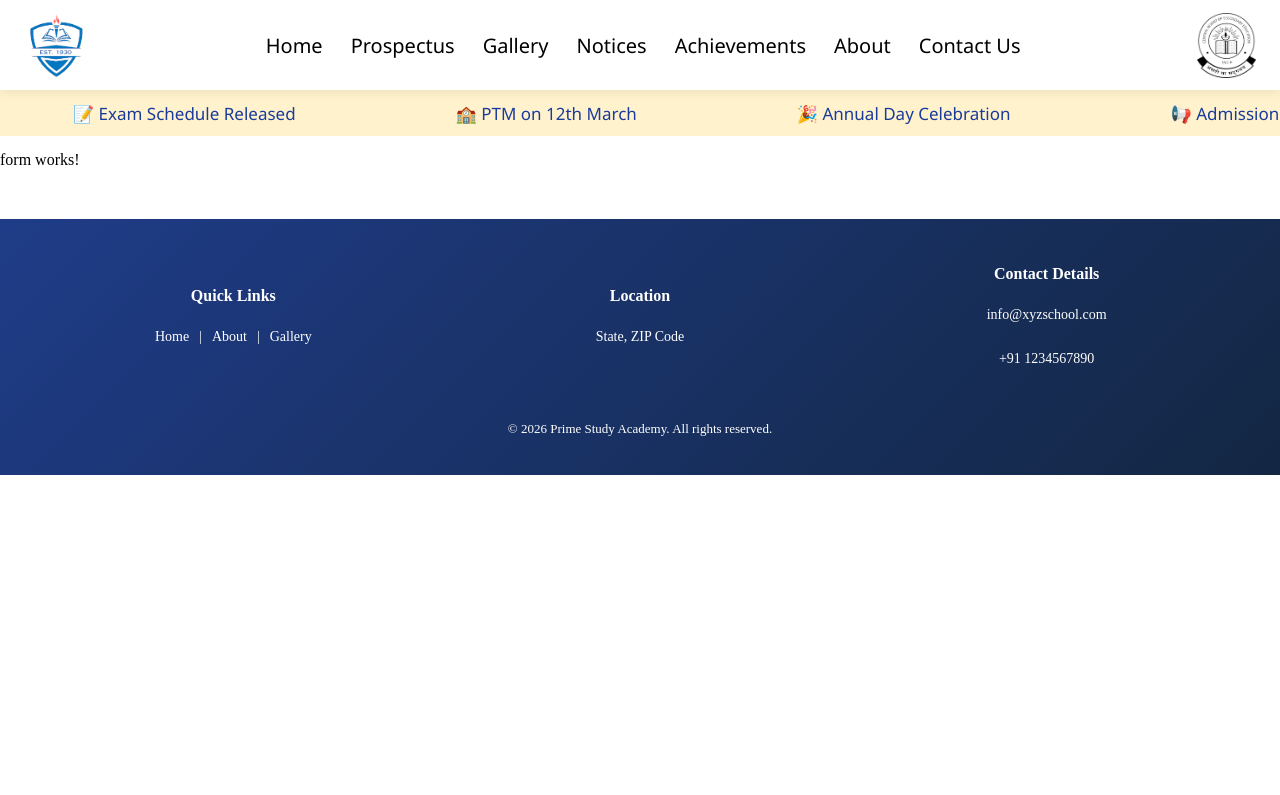
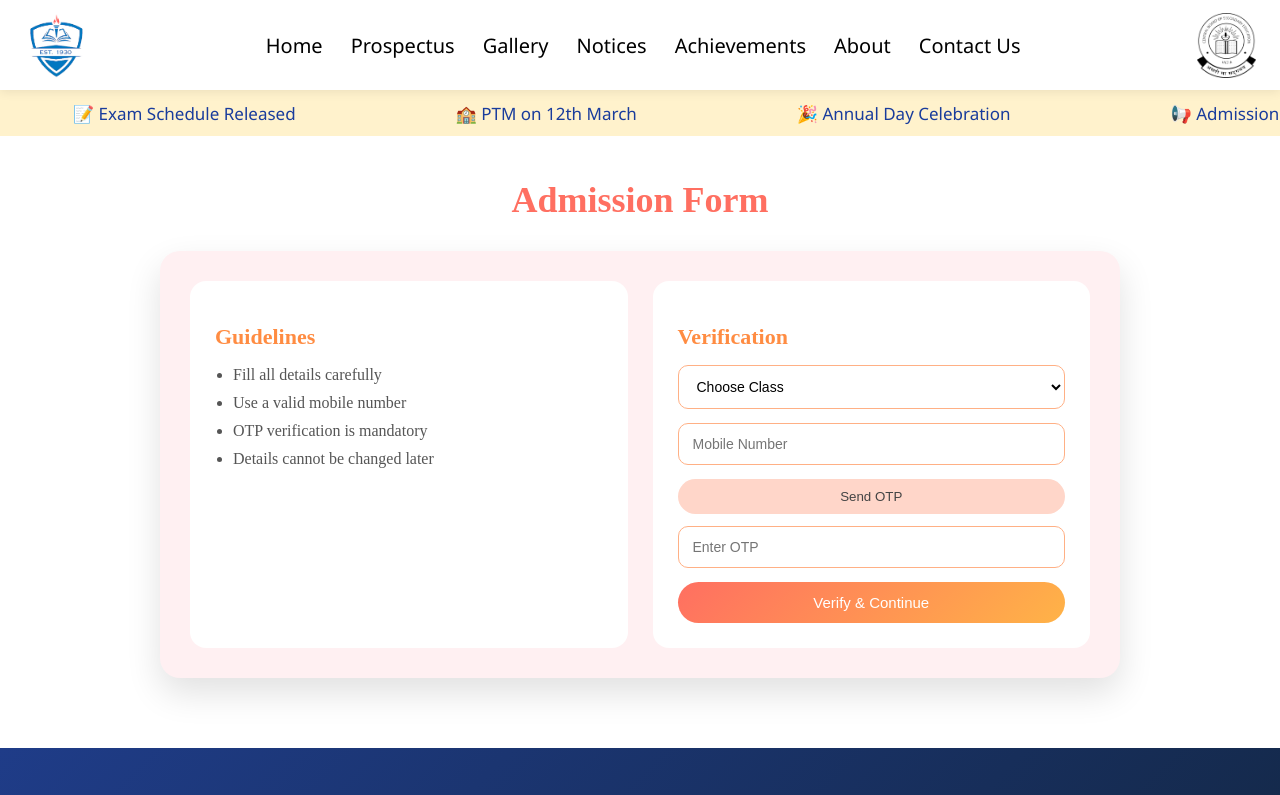
Before and after one commit to AtanuHacks/Student_MS, an Angular app: page /form in a window 1280 px wide. Shown: the top 795 px of the page. Built offline with nearby package versions, Linux system fonts and the light colour scheme.

Commit message:
Added Pre-Fillup page

```diff
--- a/src/app/form/form.css
+++ b/src/app/form/form.css
@@ -0,0 +1,124 @@
+/* Wrapper */
+.pre-form-wrapper {
+  min-height: auto;
+  padding: 40px 20px;
+  display: flex;
+  flex-direction: column;
+  align-items: center;
+  padding: 20px;
+}
+
+/* Title */
+.main-title {
+  font-size: 36px;
+  color: #ff6f61;
+  margin-bottom: 30px;
+  text-align: center;
+}
+
+/* Main card (same as form card feel) */
+.pre-form-card {
+  background: #fff0f2;
+  border-radius: 20px;
+  padding: 30px;
+  width: 100%;
+  max-width: 900px;
+  display: flex;
+  gap: 25px;
+  box-shadow: 0 15px 35px rgba(0, 0, 0, 0.12);
+}
+
+/* Individual boxes */
+.pre-box {
+  flex: 1;
+  background: #ffffff;
+  border-radius: 16px;
+  padding: 25px;
+}
+
+/* Headings */
+.pre-box h2 {
+  color: #ff8c42;
+  margin-bottom: 15px;
+  font-size: 22px;
+}
+
+/* Guidelines */
+.pre-box ul {
+  padding-left: 18px;
+}
+
+.pre-box li {
+  margin-bottom: 10px;
+  color: #555;
+}
+
+
+/* Inputs */
+.pre-box input , .pre-box select {
+  width: 100%;
+  padding: 12px 14px;
+  margin-bottom: 14px;
+  border-radius: 10px;
+  border: 1px solid #ffb085;
+  box-sizing: border-box;
+  outline: none;
+  font-size: 14px;
+}
+
+.pre-box select {
+  width: 100%;
+  padding: 12px 14px;
+  margin-bottom: 14px;
+  border-radius: 10px;
+  border: 1px solid #ffb085;
+  font-size: 14px;
+  outline: none;
+  background: white;
+}
+
+
+/* Buttons */
+.btn-primary {
+  width: 100%;
+  padding: 12px;
+  border-radius: 25px;
+  border: none;
+  background: linear-gradient(135deg, #ff6f61, #ffb347);
+  color: white;
+  font-size: 15px;
+  cursor: pointer;
+}
+
+.btn-secondary {
+  width: 100%;
+  padding: 10px;
+  border-radius: 25px;
+  border: none;
+  background: #ffd6c9;
+  color: #444;
+  margin-bottom: 12px;
+  cursor: pointer;
+}
+
+/* Note */
+.note {
+  font-size: 12px;
+  color: #777;
+  margin-top: 10px;
+}
+@media (max-width: 768px) {
+
+  .main-title {
+    font-size: 26px;
+  }
+
+  .pre-form-card {
+    flex-direction: column;
+    padding: 18px;
+  }
+
+  .pre-box {
+    padding: 18px;
+  }
+}
--- a/src/app/form/form.html
+++ b/src/app/form/form.html
@@ -1 +1,56 @@
-<p>form works!</p>
+<!DOCTYPE html>
+<html lang="en">
+<head>
+    <meta charset="UTF-8">
+    <meta name="viewport" content="width=device-width, initial-scale=1.0">
+    <title>Document</title>
+</head>
+<body>
+
+    <!-- PRE FORM SECTION -->
+    <div *ngIf="next === 0" class="pre-form-wrapper">
+
+        <h1 class="main-title">Admission Form</h1>
+
+        <div class="pre-form-card">
+
+            <!-- Guidelines -->
+            <div class="pre-box">
+            <h2>Guidelines</h2>
+            <ul>
+                <li>Fill all details carefully</li>
+                <li>Use a valid mobile number</li>
+                <li>OTP verification is mandatory</li>
+                <li>Details cannot be changed later</li>
+            </ul>
+            </div>
+
+            <!-- Verification -->
+            <div class="pre-box">
+                <h2>Verification</h2>
+
+                <select aria-label="Choose Class" id="classSelect" [(ngModel)]="selectedClass">
+                    <option value="null" disabled>Choose Class</option>
+                    <option *ngFor="let cls of classes" [value]="cls">
+                        Class {{ cls }}
+                    </option>
+                </select>
+
+                <input type="text" maxlength="10" pattern="\d*" inputmode="numeric" [(ngModel)]="mobile" placeholder="Mobile Number" />
+
+                <button class="btn-secondary" (click)="sendOtp()">Send OTP</button>
+
+                <input type="text" placeholder="Enter OTP" [(ngModel)]="otp" />
+
+                <button class="btn-primary" (click)="verify()">Verify & Continue</button>
+            </div>
+
+        </div>
+    </div>
+
+    <div *ngIf="next === 1">
+
+    </div>
+
+</body>
+</html>
--- a/src/app/form/form.ts
+++ b/src/app/form/form.ts
@@ -1,11 +1,56 @@
+import { CommonModule } from '@angular/common';
 import { Component } from '@angular/core';
+import { FormsModule } from '@angular/forms';
 
 @Component({
   selector: 'app-form',
-  imports: [],
+  imports: [FormsModule , CommonModule],
   templateUrl: './form.html',
   styleUrl: './form.css',
 })
 export class Form {
 
+  mobile: string = '';
+  otp: string = '';
+
+  classes = [1,2,3,4,5,6,7,8,9,10,11,12];
+  selectedClass: number | null = null;
+
+  next:number = 0;
+
+  sendOtp() {
+
+    // class validation
+    if (!this.selectedClass) {
+      alert('Please select a class');
+      return;
+    }
+
+    // mobile validation
+    if (!this.mobile) {
+      alert('Please enter mobile number');
+      return;
+    }
+
+    if (!/^\d{10}$/.test(this.mobile)) {
+      alert('Enter a valid 10-digit mobile number');
+      return;
+    }
+    alert(`OTP sent to ${this.mobile}`);
+
+  }
+
+  verify(){
+    if (!this.otp) {
+      alert('Please enter OTP');
+      return;
+    }
+    alert(`OTP ${this.otp} verified successfully!`);
+    this.next++;
+  }
+
+  back(){
+    this.next--;
+  }
+
 }
```
